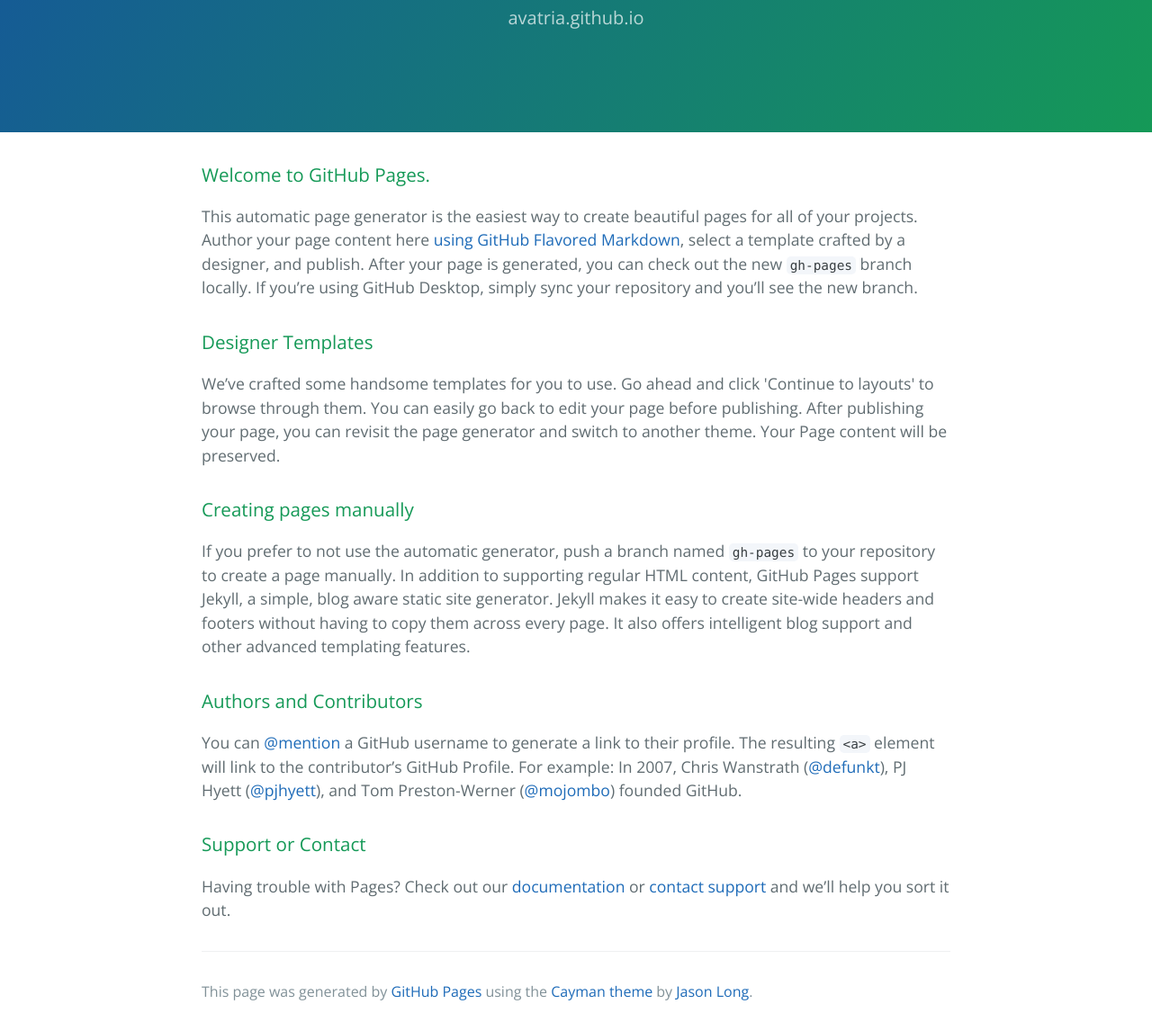
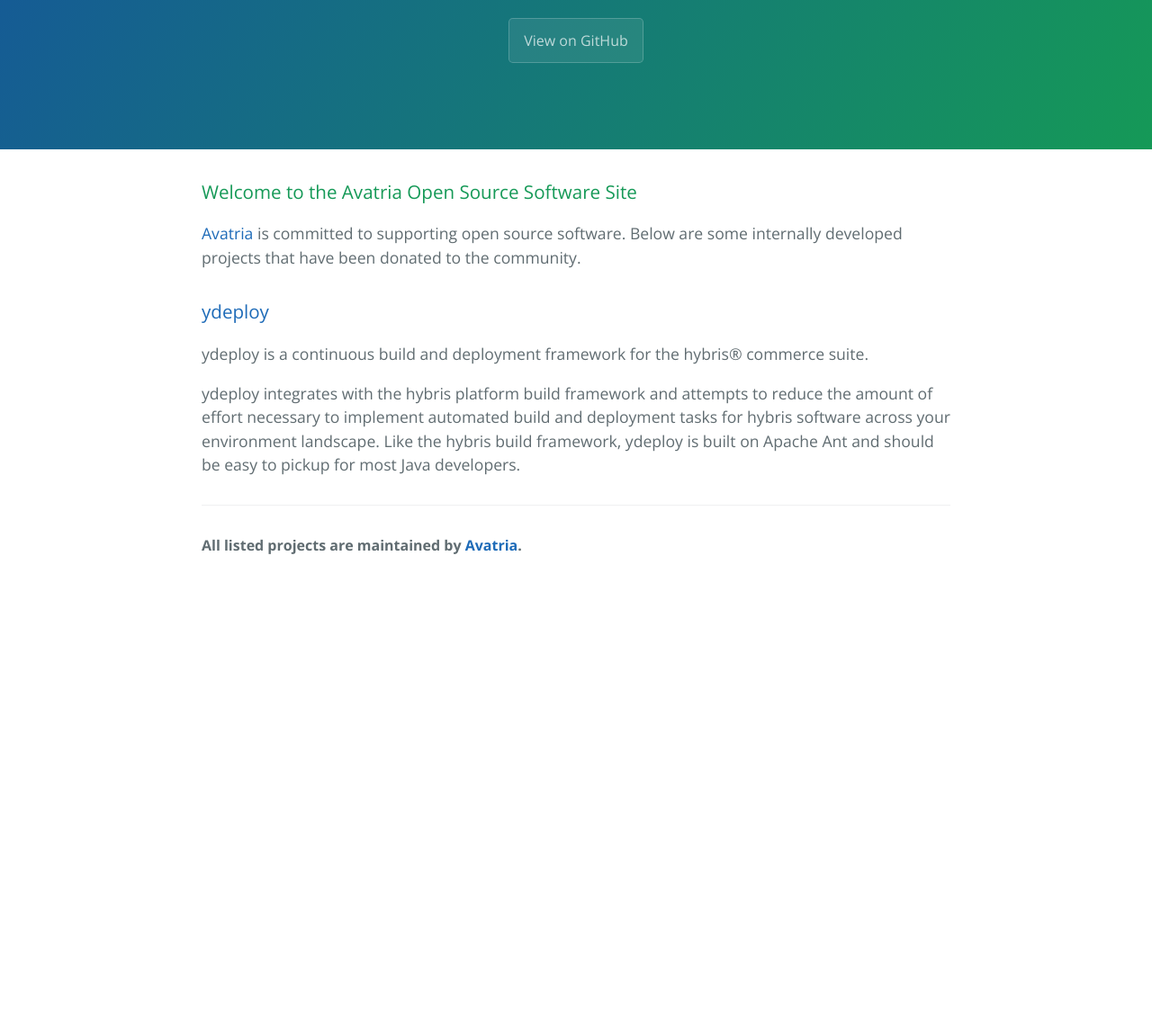
Before and after one commit to avatria/avatria, a plain HTML site: page index.html in a window 1280 px wide. Shown: the part 170-1316 px from the top of the page at 90% size. After the commit the page ends 820 px from the top, so only its background shows below. Drawn offline with nearby package versions, Linux system fonts and the light colour scheme.

Commit message:
Update index.html

```diff
--- a/index.html
+++ b/index.html
@@ -2,7 +2,7 @@
 <html lang="en-us">
   <head>
     <meta charset="UTF-8">
-    <title>Avatria.GitHub.io by avatria</title>
+    <title>Avatria Open Source Software</title>
     <meta name="viewport" content="width=device-width, initial-scale=1">
     <link rel="stylesheet" type="text/css" href="stylesheets/normalize.css" media="screen">
     <link href='https://fonts.googleapis.com/css?family=Open+Sans:400,700' rel='stylesheet' type='text/css'>
@@ -11,43 +11,40 @@
   </head>
   <body>
     <section class="page-header">
-      <h1 class="project-name">Avatria.GitHub.io</h1>
-      <h2 class="project-tagline">avatria.github.io</h2>
+      <h1 class="project-name">Avatria Open Source Software</h1>
+      <h2 class="project-tagline"></h2>
+      <a href="https://github.com/avatria" class="btn">View on GitHub</a>
     </section>
 
     <section class="main-content">
       <h3>
-<a id="welcome-to-github-pages" class="anchor" href="#welcome-to-github-pages" aria-hidden="true"><span class="octicon octicon-link"></span></a>Welcome to GitHub Pages.</h3>
+<a id="welcome-to-the-avatria-open-source-software-site" class="anchor" href="#welcome-to-the-avatria-open-source-software-site" aria-hidden="true"><span class="octicon octicon-link"></span></a>Welcome to the Avatria Open Source Software Site</h3>
 
-<p>This automatic page generator is the easiest way to create beautiful pages for all of your projects. Author your page content here <a href="https://guides.github.com/features/mastering-markdown/">using GitHub Flavored Markdown</a>, select a template crafted by a designer, and publish. After your page is generated, you can check out the new <code>gh-pages</code> branch locally. If you’re using GitHub Desktop, simply sync your repository and you’ll see the new branch.</p>
+<p><a href="http://www.avatria.com">Avatria</a> is committed to supporting open source software. Below are some internally developed projects that have been donated to the community.</p>
 
 <h3>
-<a id="designer-templates" class="anchor" href="#designer-templates" aria-hidden="true"><span class="octicon octicon-link"></span></a>Designer Templates</h3>
+<a id="ydeploy" class="anchor" href="#ydeploy" aria-hidden="true"><span class="octicon octicon-link"></span></a><a href="http://avatria.github.io/ydeploy/">ydeploy</a>
+</h3>
 
-<p>We’ve crafted some handsome templates for you to use. Go ahead and click 'Continue to layouts' to browse through them. You can easily go back to edit your page before publishing. After publishing your page, you can revisit the page generator and switch to another theme. Your Page content will be preserved.</p>
+<p>ydeploy is a continuous build and deployment framework for the hybris® commerce suite.</p>
 
-<h3>
-<a id="creating-pages-manually" class="anchor" href="#creating-pages-manually" aria-hidden="true"><span class="octicon octicon-link"></span></a>Creating pages manually</h3>
+<p>ydeploy integrates with the hybris platform build framework and attempts to reduce the amount of effort necessary to implement automated build and deployment tasks for hybris software across your environment landscape. Like the hybris build framework, ydeploy is built on Apache Ant and should be easy to pickup for most Java developers.</p>
 
-<p>If you prefer to not use the automatic generator, push a branch named <code>gh-pages</code> to your repository to create a page manually. In addition to supporting regular HTML content, GitHub Pages support Jekyll, a simple, blog aware static site generator. Jekyll makes it easy to create site-wide headers and footers without having to copy them across every page. It also offers intelligent blog support and other advanced templating features.</p>
-
-<h3>
-<a id="authors-and-contributors" class="anchor" href="#authors-and-contributors" aria-hidden="true"><span class="octicon octicon-link"></span></a>Authors and Contributors</h3>
-
-<p>You can <a href="https://github.com/blog/821" class="user-mention">@mention</a> a GitHub username to generate a link to their profile. The resulting <code>&lt;a&gt;</code> element will link to the contributor’s GitHub Profile. For example: In 2007, Chris Wanstrath (<a href="https://github.com/defunkt" class="user-mention">@defunkt</a>), PJ Hyett (<a href="https://github.com/pjhyett" class="user-mention">@pjhyett</a>), and Tom Preston-Werner (<a href="https://github.com/mojombo" class="user-mention">@mojombo</a>) founded GitHub.</p>
-
-<h3>
-<a id="support-or-contact" class="anchor" href="#support-or-contact" aria-hidden="true"><span class="octicon octicon-link"></span></a>Support or Contact</h3>
-
-<p>Having trouble with Pages? Check out our <a href="https://help.github.com/pages">documentation</a> or <a href="https://github.com/contact">contact support</a> and we’ll help you sort it out.</p>
-
-      <footer class="site-footer">
-
-        <span class="site-footer-credits">This page was generated by <a href="https://pages.github.com">GitHub Pages</a> using the <a href="https://github.com/jasonlong/cayman-theme">Cayman theme</a> by <a href="https://twitter.com/jasonlong">Jason Long</a>.</span>
+     <footer class="site-footer">
+        <span class="site-footer-owner">All listed projects are maintained by <a href="http://www.avatria.com">Avatria</a>.</span>
       </footer>
-
     </section>
 
+            <script type="text/javascript">
+            var gaJsHost = (("https:" == document.location.protocol) ? "https://ssl." : "http://www.");
+            document.write(unescape("%3Cscript src='" + gaJsHost + "google-analytics.com/ga.js' type='text/javascript'%3E%3C/script%3E"));
+          </script>
+          <script type="text/javascript">
+            try {
+              var pageTracker = _gat._getTracker("UA-64691231-1");
+            pageTracker._trackPageview();
+            } catch(err) {}
+          </script>
 
   </body>
 </html>
```
